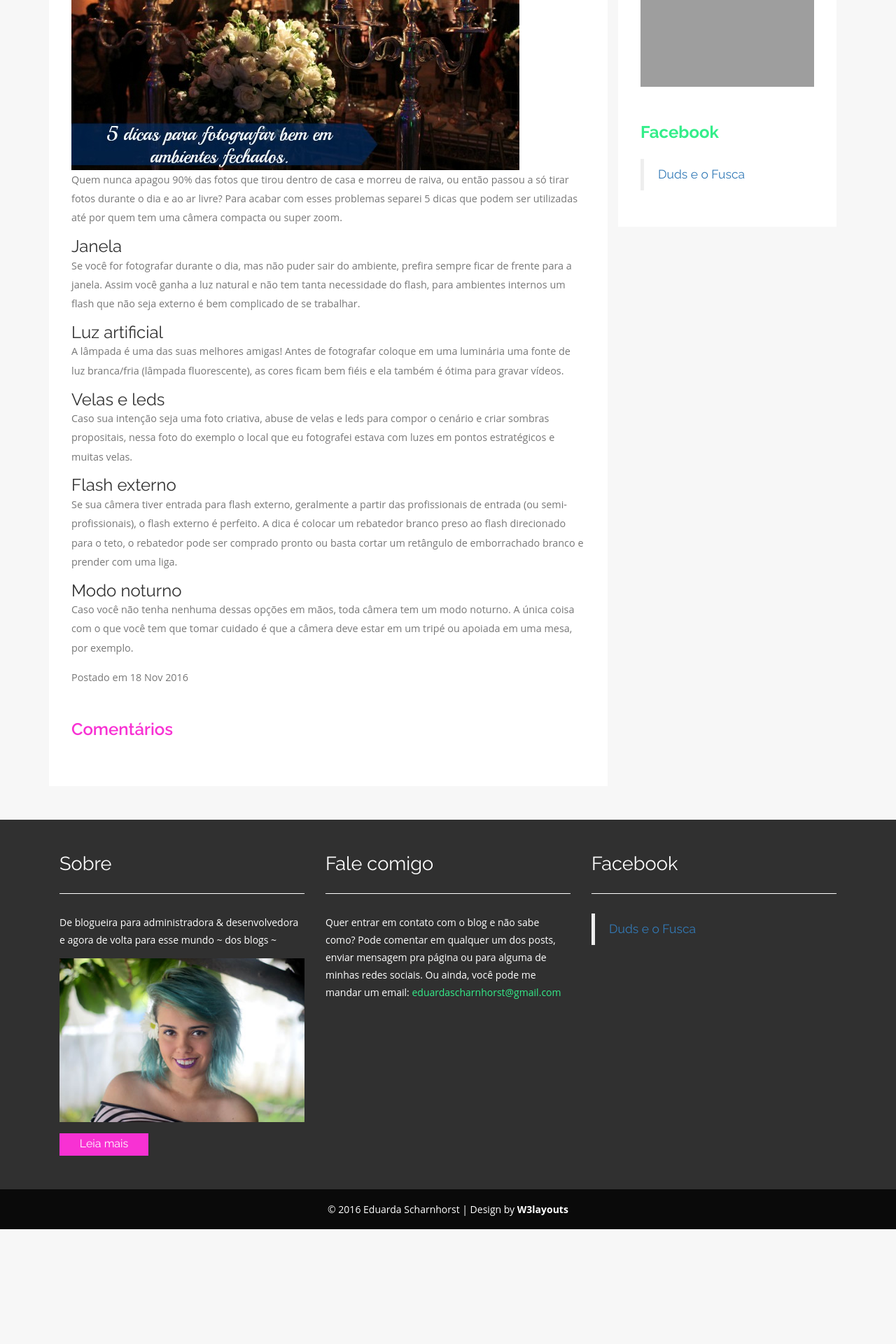
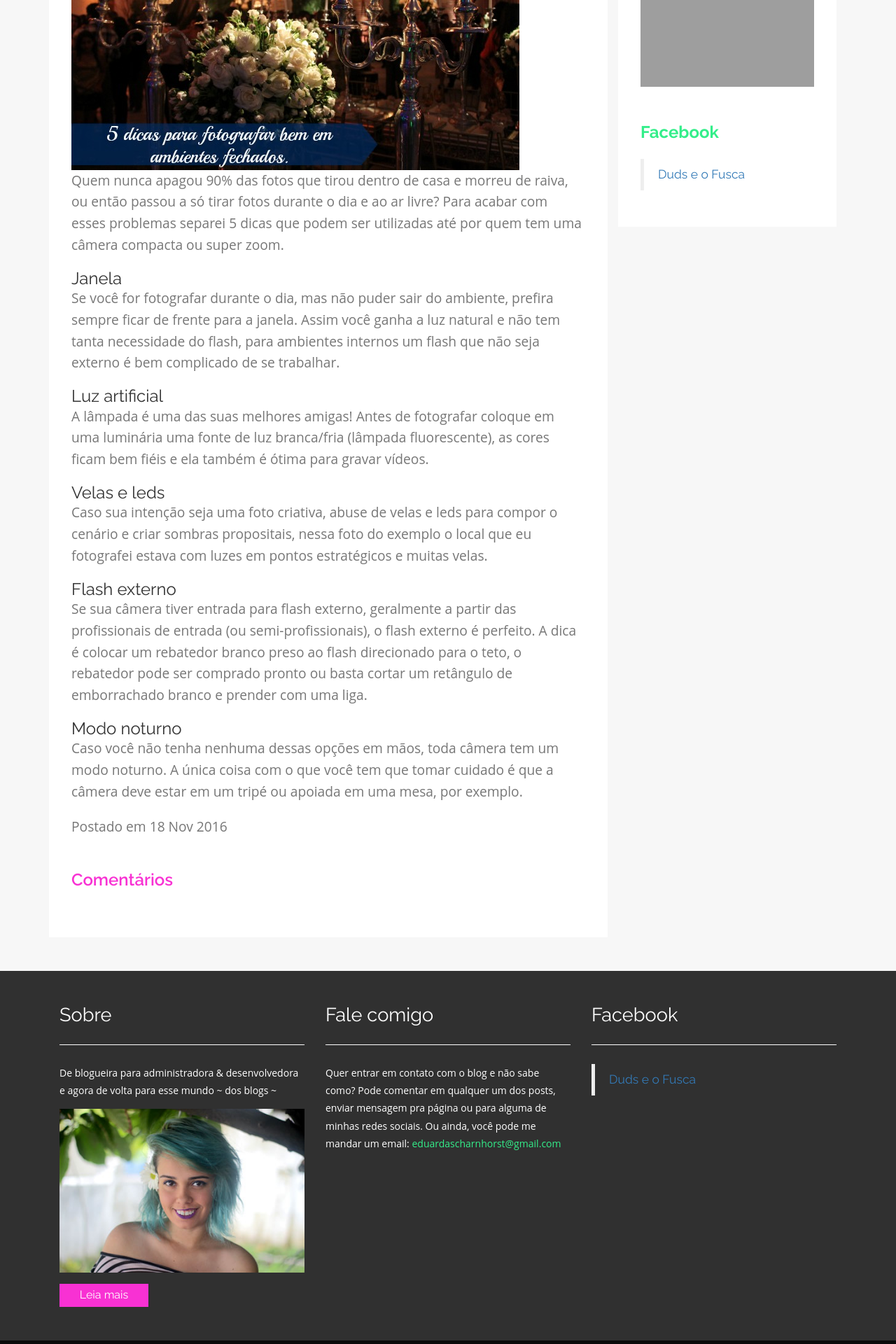
Before and after one commit to dudaschar/blog, a Jekyll site: the page built from _posts/2016-11-18-5-dicas-fotos-noturnas.markdown, in a window 1280 px wide. Shown: the part 696-2616 px from the top of the page at 70% size. Built offline with Jekyll 4.4.1, drawn with Linux system fonts in a browser that asks for light colours; before the commit the page ends 2452 px from its top, so only the background shows below that; grey boxes are pictures that could not be loaded.

Commit message:
Update style.css

```diff
--- a/assets/css/style.css
+++ b/assets/css/style.css
@@ -1357,10 +1357,14 @@
 /*--codes--*/
 /*-- /single--*/
 p.sub, .main-content p {
-    line-height: 1.9em;
-    font-size: 0.9em;
+    line-height: 1.6em;
+    font-size: 1.2em;
     color: #777;
 	margin-bottom: 1em;
+}
+
+.imgPost img {
+	margin-bottom: 15px;
 }
 
 .main-content img {
```
